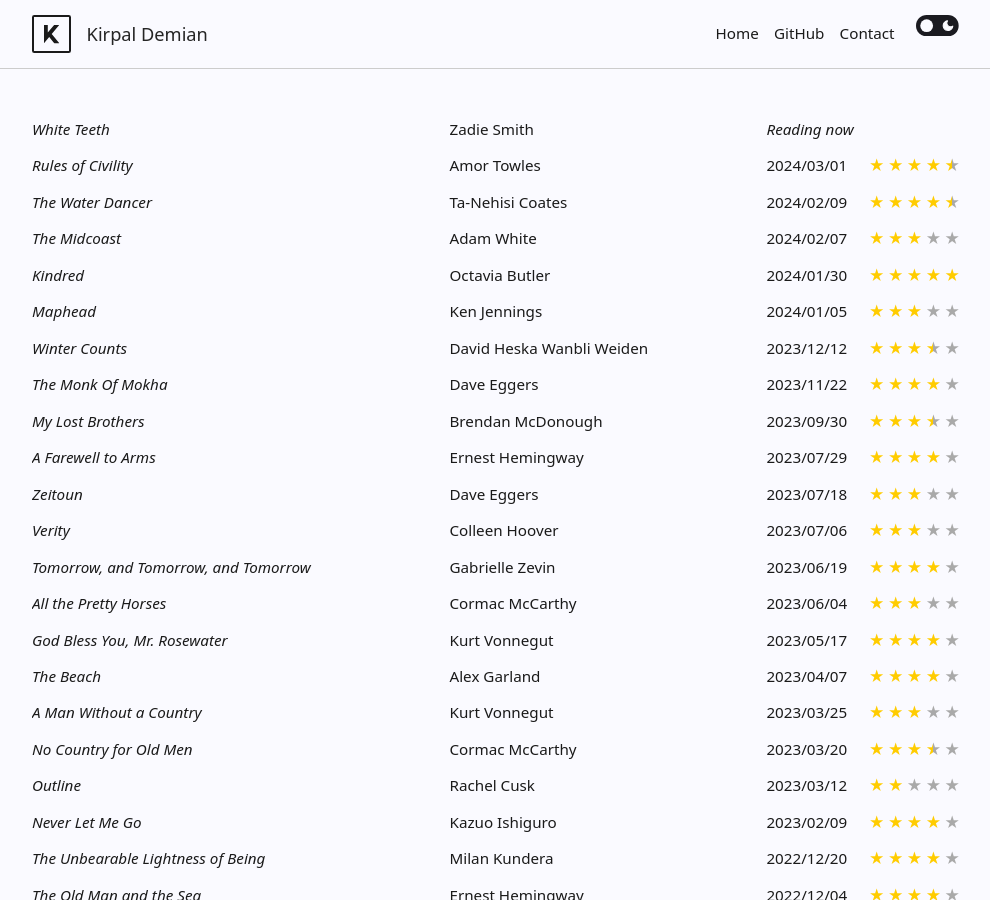
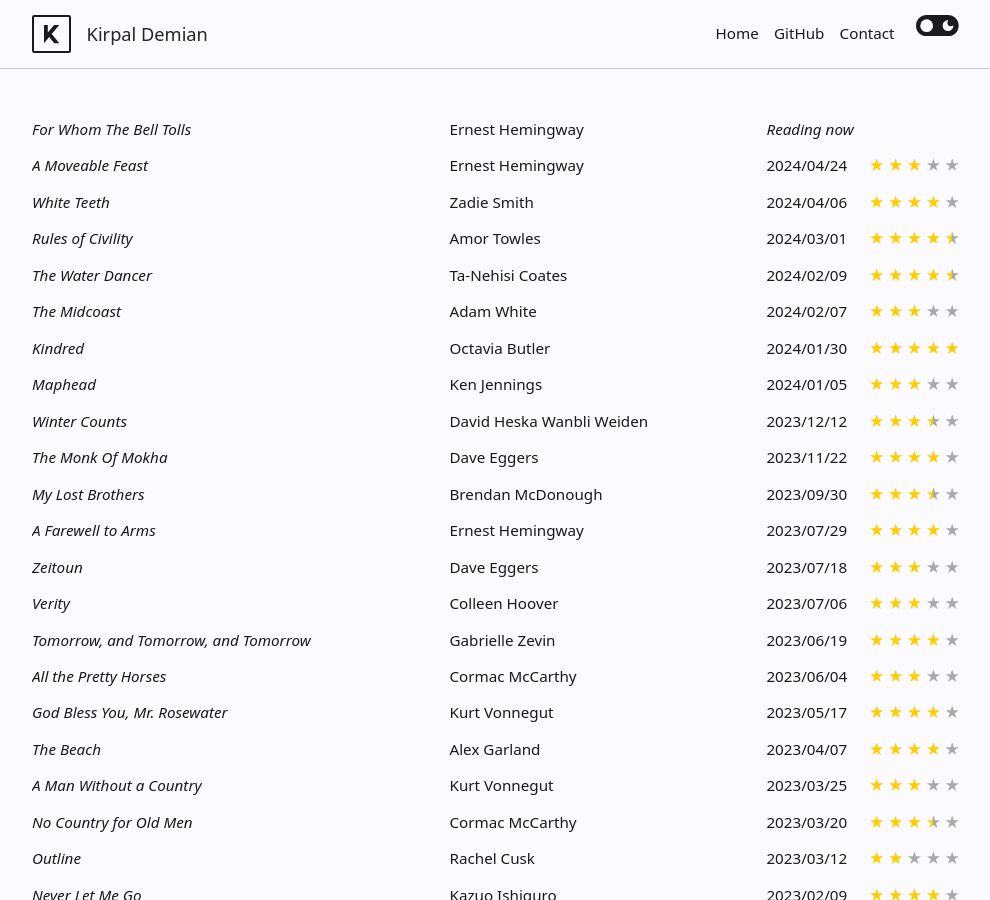
Before and after one commit to Kirpal/kirpal, a Jekyll site: the page built from reading.html, in a window 1280 px wide and 900 px high. Shown: the whole window, without its empty margins (144-1134 px from the left). Built offline with Jekyll 4.4.1, drawn with Linux system fonts in a browser that asks for light colours.

Commit message:
Update reading.yml

```diff
--- a/_data/reading.yml
+++ b/_data/reading.yml
@@ -1,10 +1,26 @@
+- title: 'For Whom The Bell Tolls'
+  author: Ernest Hemingway
+  isbn: 9780099908609
+  status: currently-reading
+  date_started: 2024/04/25
+  date_finished:
+  rating:
+
+- title: 'A Moveable Feast'
+  author: Ernest Hemingway
+  isbn: 9780099557029
+  status: read
+  date_started: 2024/04/10
+  date_finished: 2024/04/24
+  rating: 3
+
 - title: 'White Teeth'
   author: Zadie Smith
   isbn: 9780375703867
-  status: currently-reading
+  status: read
   date_started: 2024/03/03
-  date_finished:
-  rating:
+  date_finished: 2024/04/06
+  rating: 4
 
 - title: 'Rules of Civility'
   author: Amor Towles
```
